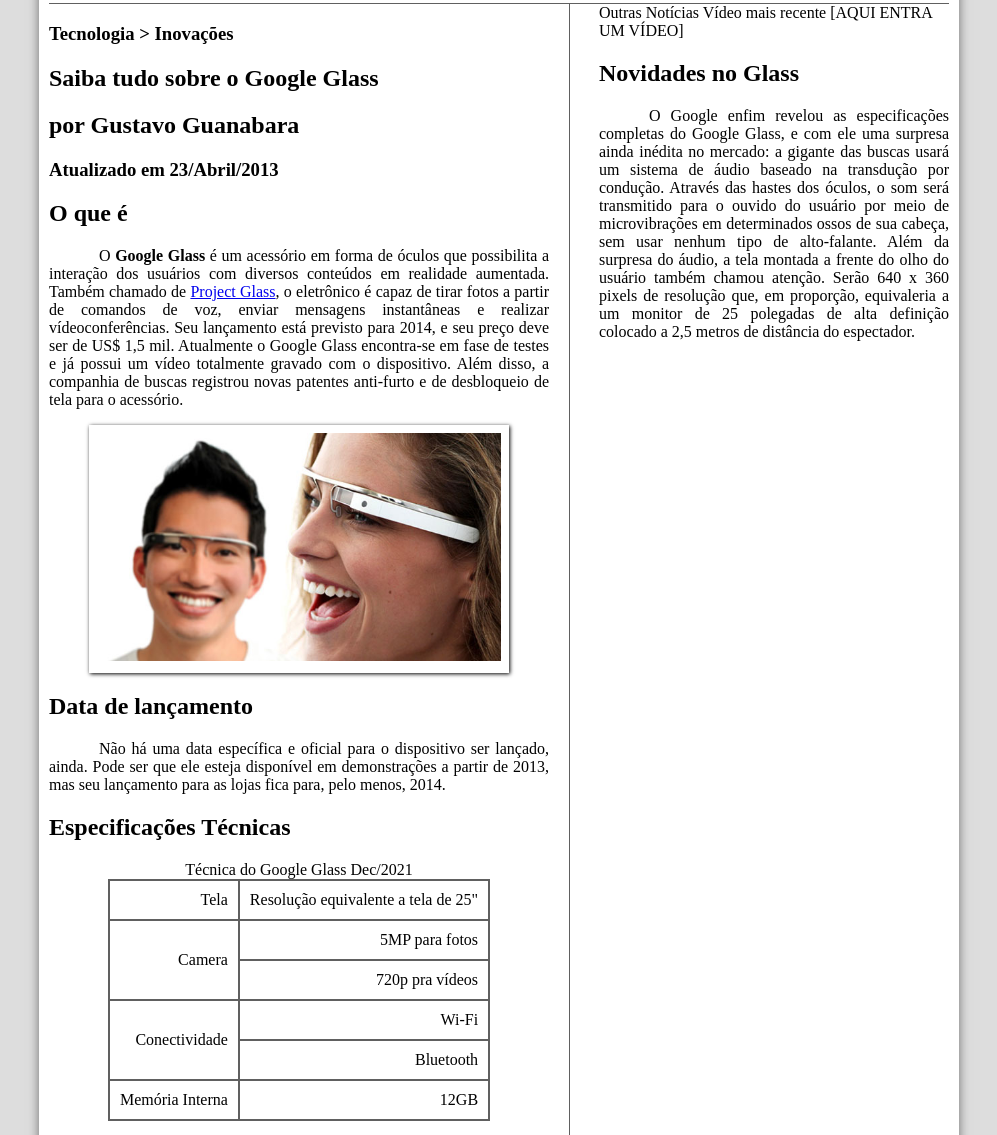
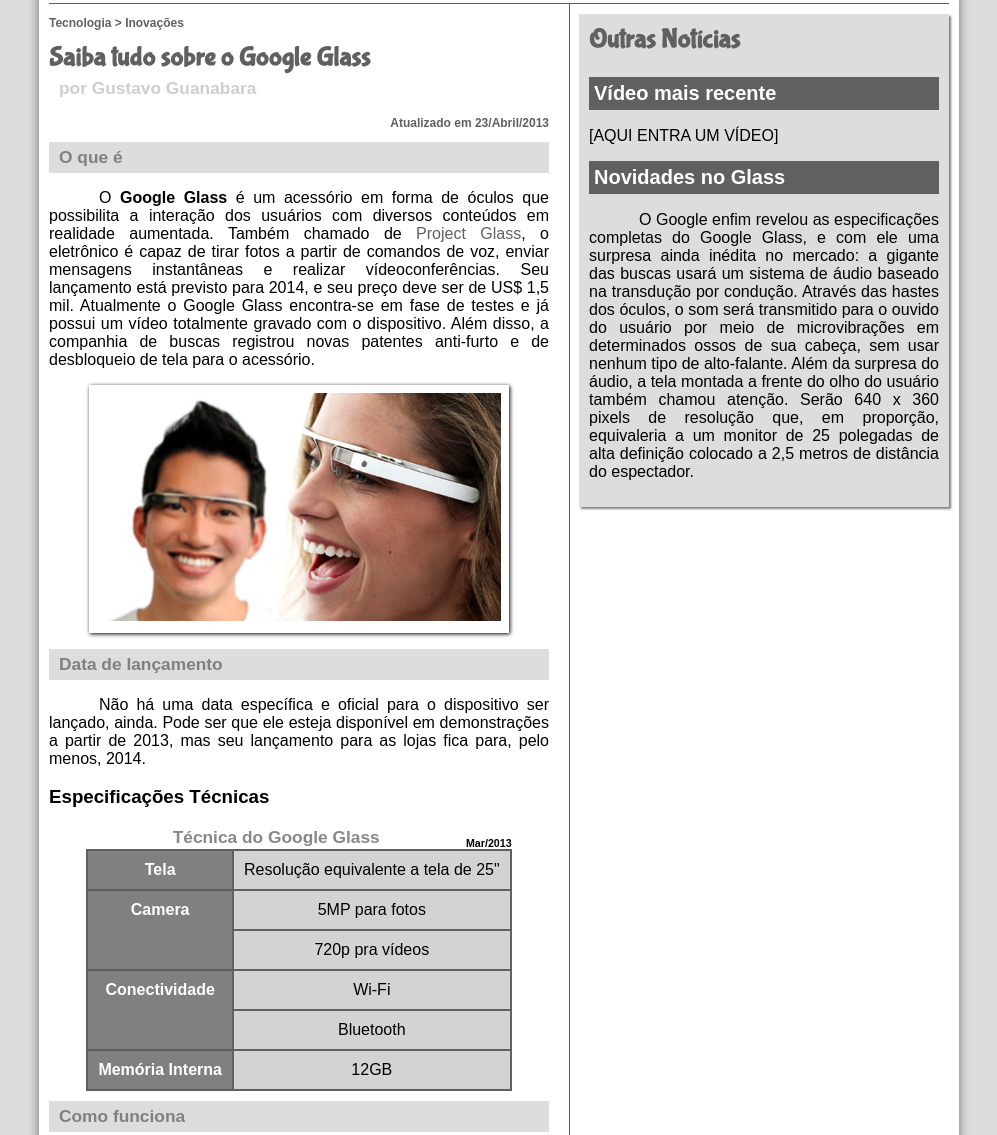
Before and after one commit to HarllonCS/GlassPrject, a plain HTML site: page index.html in a window 1280 px wide. Shown: the part 157-1292 px from the top of the page, without its empty margins (141-1138 px from the left). Drawn offline with Linux system fonts and the light colour scheme.

Commit message:
aside e header

```diff
--- a/_css/estilo.css
+++ b/_css/estilo.css
@@ -9,6 +9,7 @@
 	margin: 0px;
 	padding: 0px;
 	background-color: #dddddd;
+	font-family: Arial, sans-serif;
 }
 
 div#interface {
@@ -23,6 +24,15 @@
 p {
 	text-align: justify;
 	text-indent: 50px;
+}
+
+a {
+	color: #606060;
+	text-decoration: none;
+}
+
+a:hover {
+	text-decoration: underline;
 }
 
 header#cabecalho img#icone {
@@ -131,23 +141,100 @@
 	padding-right: 20px;
 }
 
+article#noticia-principal h2 {
+	font-size: 13pt;
+	color: grey;
+	background-color: #dddddd;
+	padding: 5px 0px 5px 10px;
+	margin: 10px 0px 10px 0px;
+}
+
+header#cabecalho-artigo h1 {
+	font-family: 'font-logo', sans-serif;
+	font-size: 20pt;
+	color: #606060;
+	margin-bottom: 0px;
+	margin-top: 0px;
+}
+
+.direita {
+	text-align: right;
+}
+
+header#cabecalho-artigo h2 {
+	font-size: 13pt;
+	color: #cecece;
+	background-color: white;
+	margin-top: 0px;
+}
+
+header#cabecalho-artigo h3 {
+	font-size: 12px;
+	color: #606060;
+}
+
 table#tabela-spec {
 	border: 1px solid #606060;
 	border-spacing: 0px;
 	margin-left: auto;
 	margin-right: auto;
+	font-family: Arial, Helvetica, sans-serif;
 }
 
 table#tabela-spec td {
 	border: 1px solid #606060;
 	padding: 10px;
-	text-align: right;
+	text-align: center;
+}
+
+table#tabela-spec td.ce {
+	color: white;
+	background-color: grey;
+	font-weight: bold;
+	vertical-align: top;
+}
+
+table#tabela-spec td.cd {
+	background-color: lightgrey;
+}
+
+table#tabela-spec caption {
+	color: #888888;
+	font-size: 13pt;
+	font-weight: bold;
+}
+
+table#tabela-spec span {
+	display: block;
+	float: right;
+	color: black;
+	font-size: 8pt;
+	margin-top: 10px;
 }
 
 aside#lateral {
 	display: block;
 	width: 350px;
 	float: right;
+	background-color: #dddddd;
+	padding: 10px;
+	margin-top: 10px;
+	box-shadow: 2px 2px 2px rgba(0, 0, 0, .5);
+}
+
+aside#lateral h1 {
+	font-family: 'font-logo', sans-serif;
+	font-size: 20pt;
+	color: #606060;
+	margin-top: 0px;
+}
+
+aside#lateral h2 {
+	font-size: 13pt;
+	background-color: #606060;
+	font-size: 15pt;
+	color: white;
+	padding: 5px;
 }
 
 footer#rodape {
--- a/index.html
+++ b/index.html
@@ -28,12 +28,14 @@
 </ul>
 </nav>
 </header>
-
 <section id="corpo">
+    <article id="noticia-principal">
+        <header id="cabecalho-artigo">
 <h3>Tecnologia > Inovações</h3>
 <h1>Saiba tudo sobre o Google Glass</h1>
 <h2>por Gustavo Guanabara</h2>
-<h3>Atualizado em 23/Abril/2013</h3>
+<h3 class="direita">Atualizado em 23/Abril/2013</h3>
+</header>
 
 <h2>O que é</h2>
 <p>
@@ -56,14 +58,14 @@
 
 <h1>Especificações Técnicas</h1>
 <table id="tabela-spec">
-<caption>Técnica do Google Glass Dec/2021</caption>
+<caption>Técnica do Google Glass <span>Mar/2013</span></caption>
 
-<tr><td>Tela</td><td>Resolução equivalente a tela de 25"</td></tr>
-<tr><td rowspan="2">Camera</td> <td>5MP para fotos</td></tr>
-<tr><td>720p pra vídeos</td></tr>
-<tr><td rowspan="2">Conectividade</td> <td>Wi-Fi</td></tr>
-<tr><td>Bluetooth</td></tr>
-<tr><td>Memória Interna</td> <td>12GB</td></tr>
+<tr><td class="ce">Tela</td><td class="cd">Resolução equivalente a tela de 25"</td></tr>
+<tr><td class="ce" rowspan="2">Camera</td> <td class="cd">5MP para fotos</td></tr>
+<tr><td class="cd">720p pra vídeos</td></tr>
+<tr><td class="ce" rowspan="2">Conectividade</td> <td class="cd">Wi-Fi</td></tr>
+<tr><td class="cd">Bluetooth</td></tr>
+<tr><td class="ce">Memória Interna</td> <td class="cd">12GB</td></tr>
 </table>
 
 <h2>Como funciona</h2>
@@ -77,11 +79,13 @@
 </p>
 
 [AQUI ENTRA UM VÍDEO]
+</article>
 </section>
 
 <aside id="lateral">
-Outras Notícias
-Vídeo mais recente
+
+  <h1>Outras Notícias</h1>
+ <h2>Vídeo mais recente</h2>
 
 [AQUI ENTRA UM VÍDEO]
 
```
Also changed, not shown: _fonts/computer-font.ttf (deleted).
